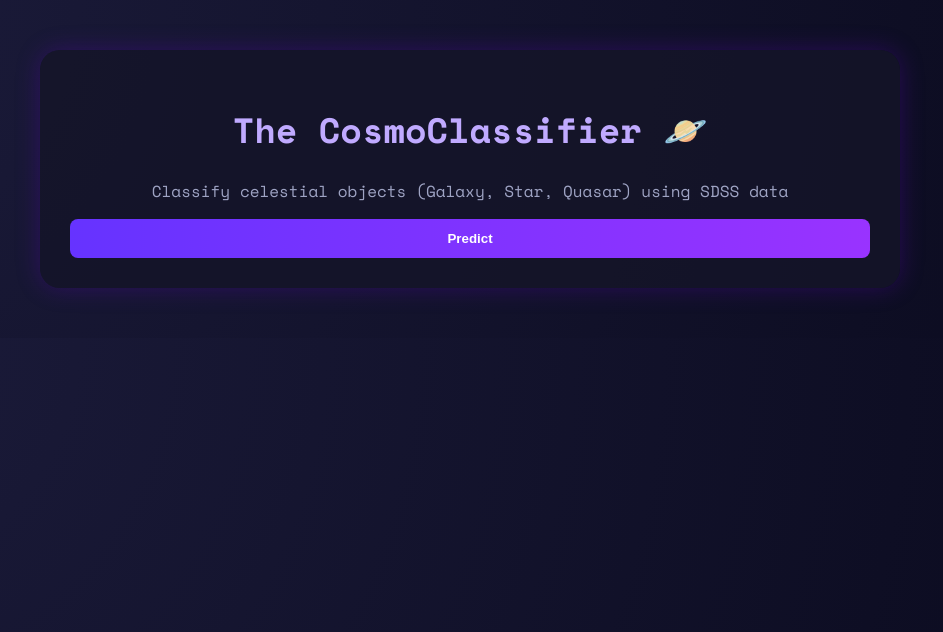
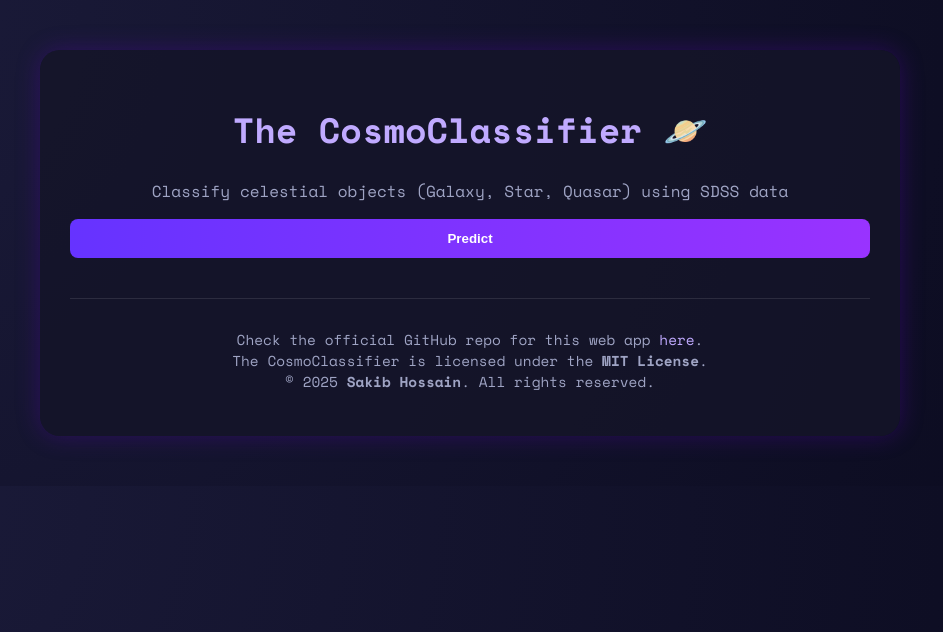
Before and after one commit to ByteBard58/The_CosmoClassifier, a Flask app: template templates/index.html in a window 1280 px wide. Shown: the top 632 px of the page, without its empty margins (170-1113 px from the left). Run offline with Flask 3, Linux system fonts and the light colour scheme; the template is opened without the code that fills it: most values are stand-ins (such as "Sample title", 1, 10 or a date in 2020); parts of the project's set-up code (start-up, migrations or seed data) failed here and were passed over.

Commit message:
Adding repo link and license info in the website

```diff
--- a/static/style.css
+++ b/static/style.css
@@ -93,3 +93,21 @@ button:hover {
     height: 10px;
     background: linear-gradient(90deg, #33ccff, #9966ff);
 }
+
+footer {
+    text-align: center;
+    margin-top: 40px;
+    font-size: 0.9rem;
+    color: #9fa4c4;
+    border-top: 1px solid rgba(255, 255, 255, 0.1);
+    padding-top: 15px;
+}
+
+footer a {
+    color: #c0aaff;
+    text-decoration: none;
+}
+
+footer a:hover {
+    text-decoration: underline;
+}
--- a/templates/index.html
+++ b/templates/index.html
@@ -30,6 +30,15 @@
         <p id="predClass"></p>
         <div id="probabilities"></div>
     </div>
+
+    <footer>
+        <p>
+            Check the official GitHub repo for this web app
+            <a href="https://github.com/ByteBard58/The_CosmoClassifier" target="_blank">here</a>.<br>
+            The CosmoClassifier is licensed under the <strong>MIT License</strong>.<br>
+            &copy; 2025 <strong>Sakib Hossain</strong>. All rights reserved.
+        </p>
+    </footer>
 </div>
 
 <script>
```
